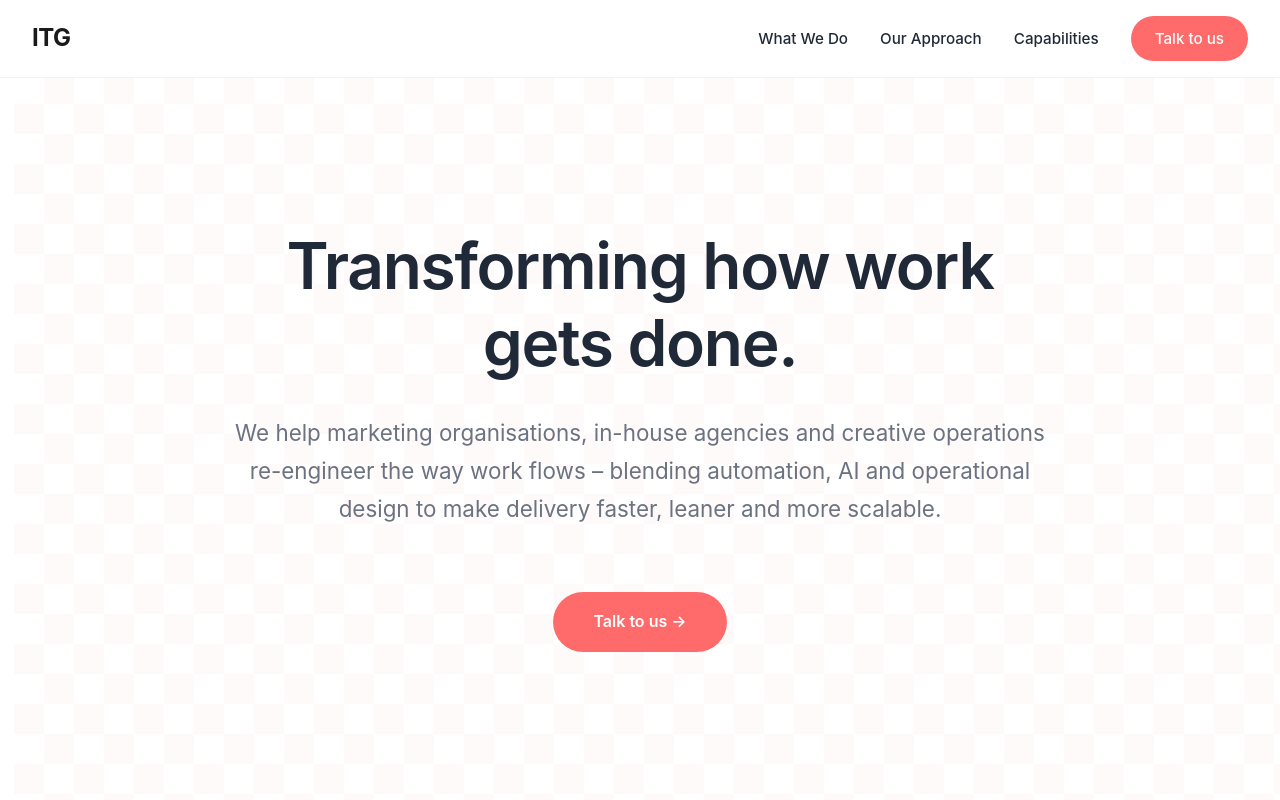
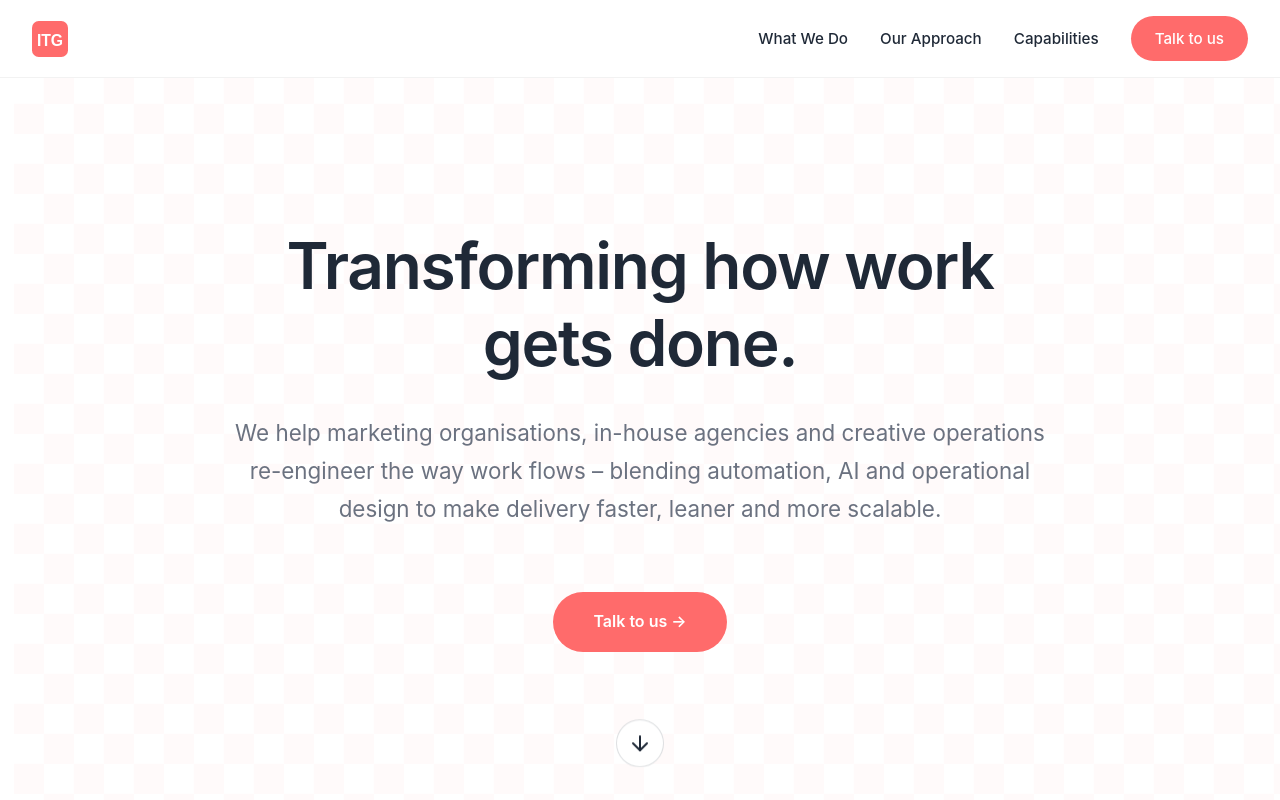
Before and after one commit to gallaghb24/itg, a plain HTML site: page index.html in a window 1280 px wide. Shown: the top 800 px of the page. Drawn offline with Linux system fonts and the light colour scheme.

Commit message:
feat: add hero scroll indicator and logo icon

```diff
--- a/index.html
+++ b/index.html
@@ -19,7 +19,9 @@
     <!-- Navigation -->
     <nav class="nav" id="nav">
         <div class="nav-container">
-            <div class="nav-logo">ITG</div>
+            <a href="#hero" class="nav-logo" aria-label="Intelligent Transformation Group home">
+                <img src="favicon.svg" alt="Intelligent Transformation Group logo">
+            </a>
             <div class="nav-links">
                 <a href="#what-we-do" class="nav-link">What We Do</a>
                 <a href="#approach" class="nav-link">Our Approach</a>
@@ -42,6 +44,12 @@
             <p class="hero-subtitle">We help marketing organisations, in-house agencies and creative operations re-engineer the way work flows – blending automation, AI and operational design to make delivery faster, leaner and more scalable.</p>
             <a href="#contact" class="btn btn-primary">Talk to us →</a>
         </div>
+        <a href="#what-we-do" class="hero-scroll" aria-label="Scroll to what we do">
+            <svg viewBox="0 0 24 24" fill="none" stroke="currentColor" stroke-width="2" stroke-linecap="round" stroke-linejoin="round" aria-hidden="true">
+                <path d="M12 5v14" />
+                <path d="M19 12l-7 7-7-7" />
+            </svg>
+        </a>
     </section>
 
     <!-- What We Do Section -->
--- a/styles.css
+++ b/styles.css
@@ -102,10 +102,15 @@ p {
 }
 
 .nav-logo {
-    font-size: 1.5rem;
-    font-weight: 700;
-    color: var(--dark);
-    letter-spacing: -0.02em;
+    display: inline-flex;
+    align-items: center;
+    text-decoration: none;
+}
+
+.nav-logo img {
+    height: 36px;
+    width: auto;
+    display: block;
 }
 
 .nav-links {
@@ -196,6 +201,45 @@ p {
     max-width: 900px;
     text-align: center;
     padding: var(--spacing-lg) var(--spacing-md);
+}
+
+.hero-scroll {
+    position: absolute;
+    bottom: var(--spacing-md);
+    left: 50%;
+    transform: translateX(-50%);
+    color: var(--text-dark);
+    display: inline-flex;
+    align-items: center;
+    justify-content: center;
+    width: 48px;
+    height: 48px;
+    border-radius: 50%;
+    border: 1px solid rgba(31, 41, 55, 0.15);
+    background: rgba(255, 255, 255, 0.85);
+    backdrop-filter: blur(6px);
+    transition: var(--transition);
+    z-index: 1;
+    animation: bounce 2s infinite;
+}
+
+.hero-scroll svg {
+    width: 24px;
+    height: 24px;
+}
+
+.hero-scroll:hover,
+.hero-scroll:focus {
+    color: var(--coral);
+    border-color: rgba(255, 107, 107, 0.3);
+    transform: translateX(-50%) translateY(4px);
+    animation: none;
+}
+
+@keyframes bounce {
+    0%, 20%, 50%, 80%, 100% { transform: translate(-50%, 0); }
+    40% { transform: translate(-50%, -6px); }
+    60% { transform: translate(-50%, -3px); }
 }
 
 .hero-title {
```
